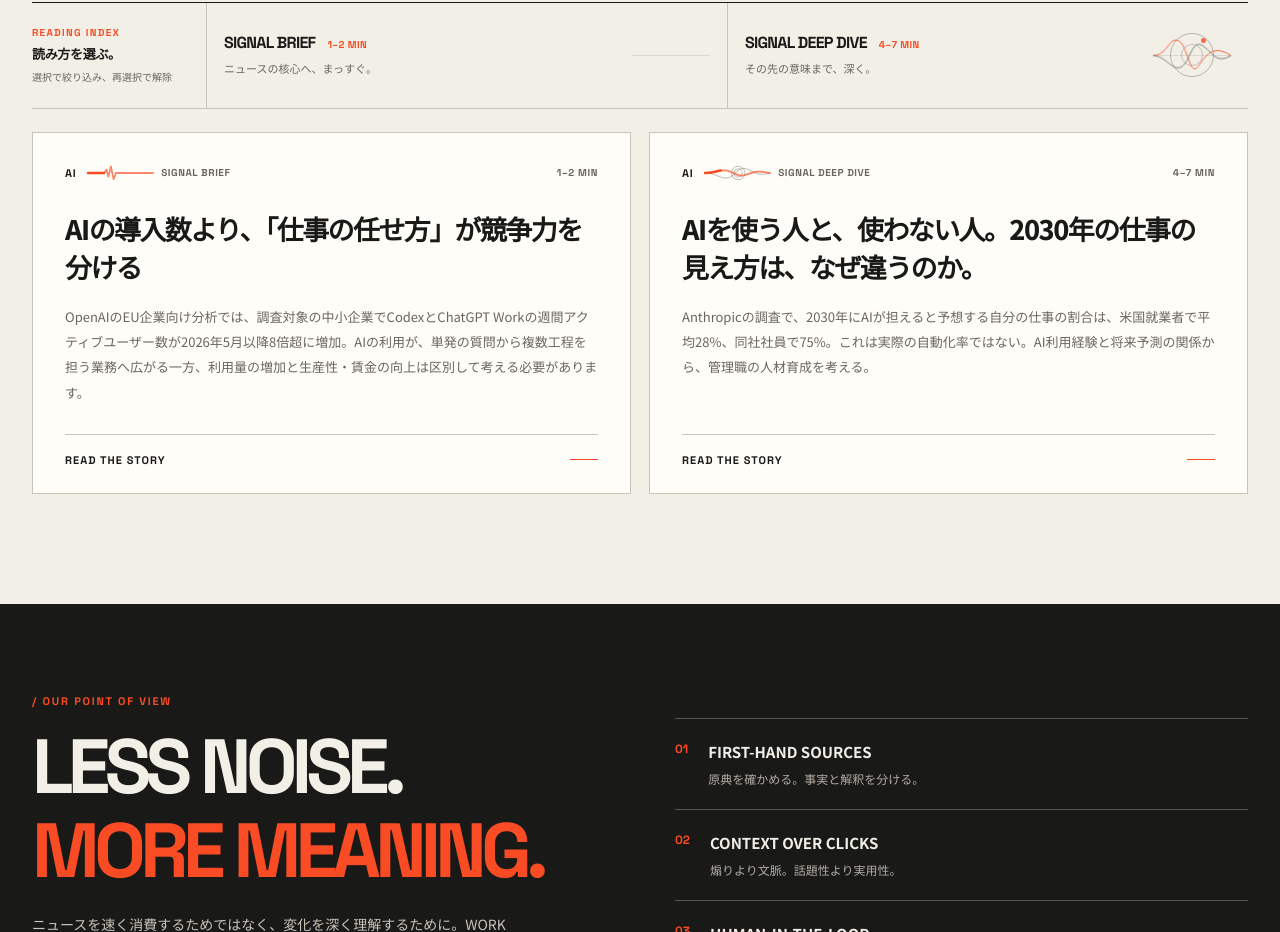
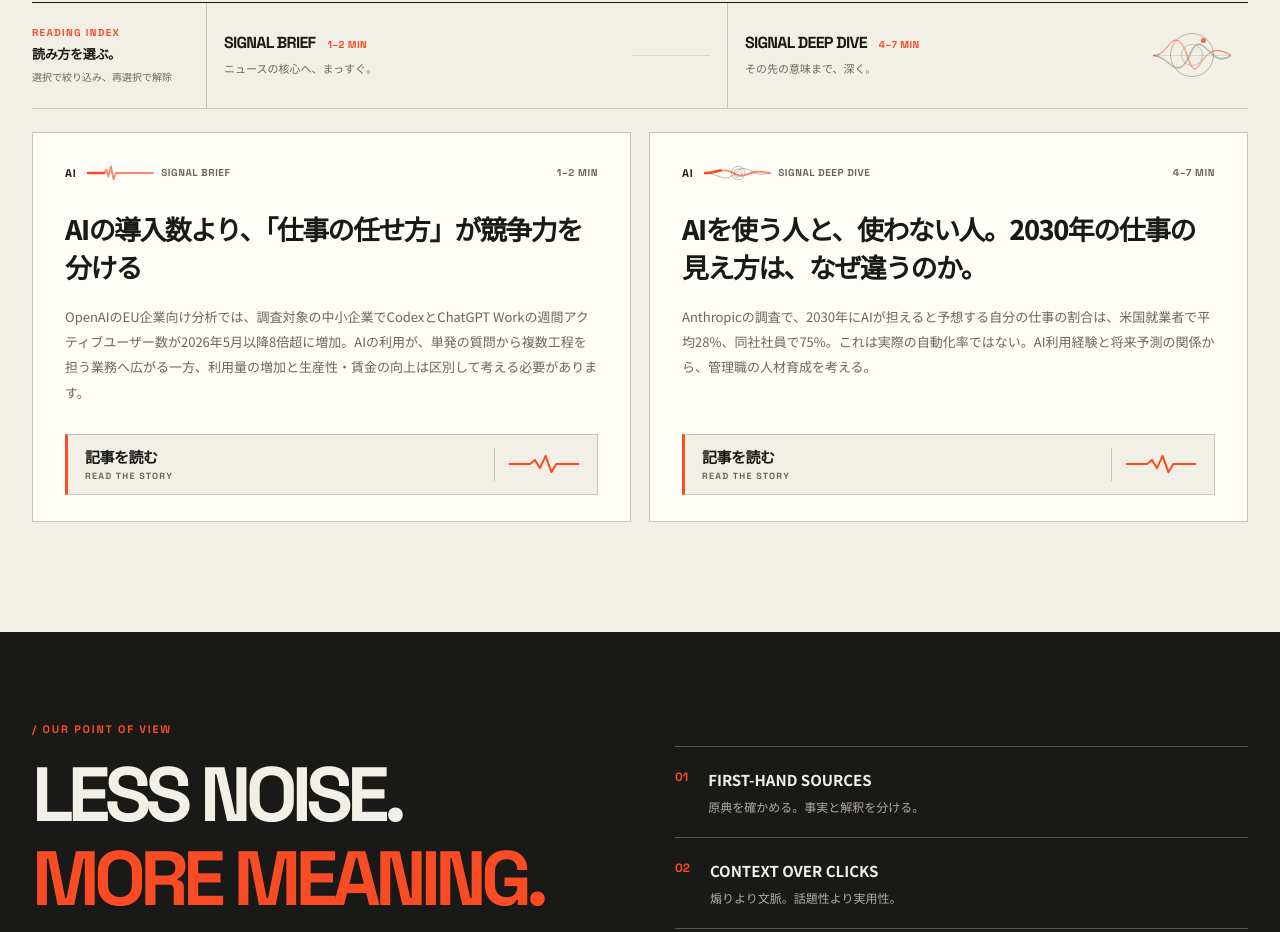
Before and after one commit to SoheiWada/work-signal, a plain HTML site: page index.html in a window 1280 px wide. Shown: the part 1132-2064 px from the top of the page. Drawn offline with Linux system fonts and the light colour scheme.

Commit message:
Replace obscure READ THE STORY link with Japanese wave-trace editorial CTA

```diff
--- a/index.html
+++ b/index.html
@@ -78,10 +78,25 @@
 .story-figure{margin:0 0 23px;overflow:hidden;aspect-ratio:16/9;background:var(--paper);border:1px solid #e5e0d6}
 .story-figure img{width:100%;height:100%;object-fit:cover;display:block;transition:transform .55s cubic-bezier(.2,.8,.2,1)}
 .story:hover .story-figure img{transform:scale(1.025)}
-.story-link{margin-top:auto;display:flex;justify-content:space-between;gap:18px;align-items:center;border-top:1px solid var(--line);padding-top:18px;text-decoration:none;font:700 11px var(--sans);letter-spacing:.095em}
-.story-link:after{content:"";display:block;flex:none;width:28px;height:1px;background:var(--orange);transition:width .25s ease}
-.story:hover .story-link:after,.story-link:focus-visible:after{width:52px}
-.story-link:focus-visible{outline:2px solid var(--orange);outline-offset:5px}
+
+/* Article navigation is an explicit touch target; the card itself is not clickable. */
+.story-link{margin-top:auto;min-height:61px;display:flex;align-items:center;gap:16px;padding:10px 17px;
+ background:var(--paper);border:1px solid var(--line);border-left:3px solid var(--orange);
+ text-decoration:none;color:var(--ink);transition:background .25s,color .25s,border-color .25s;touch-action:manipulation}
+.story-link-copy{display:flex;flex-direction:column;gap:4px;min-width:0}
+.story-link-jp{font:800 15px/1.35 var(--jp);letter-spacing:-.035em}
+.story-link-en{font:700 9px/1.25 var(--sans);letter-spacing:.14em;color:var(--muted);transition:color .25s}
+.story-link-mark{margin-left:auto;display:grid;place-items:center;width:86px;min-width:65px;height:33px;overflow:hidden;border-left:1px solid var(--line);padding-left:13px}
+.story-link-wave{display:block;width:72px;height:26px;overflow:visible}
+.story-link-wave path{fill:none;stroke:var(--orange);stroke-width:2;stroke-linecap:round;stroke-linejoin:round;vector-effect:non-scaling-stroke}
+.story-link-wave .link-wave-track{opacity:.3;stroke-width:1}
+.story-link-wave .link-wave-live{stroke-dasharray:160;stroke-dashoffset:0}
+@keyframes link-wave-trace{0%{stroke-dashoffset:160;opacity:.3}70%,100%{stroke-dashoffset:0;opacity:1}}
+.story-link:is(:hover,:focus-visible,:active){background:var(--ink);color:var(--paper);border-color:var(--ink);border-left-color:var(--orange)}
+.story-link:is(:hover,:focus-visible,:active) .story-link-en{color:#d0cac0}
+.story-link:is(:hover,:focus-visible,:active) .link-wave-live{animation:link-wave-trace .72s cubic-bezier(.22,.8,.24,1) both}
+.story-link:active{background:#35322e}
+.story-link:focus-visible{outline:3px solid var(--orange);outline-offset:3px}
 .empty{grid-column:1/-1;border:1px solid var(--line);background:var(--white);min-height:340px;display:grid;place-items:center;text-align:center;padding:40px}.empty strong{display:block;font:800 clamp(26px,4vw,48px)/1.3 var(--sans);letter-spacing:-.05em}.empty p{font-size:13px;color:var(--muted);line-height:1.9}.empty .number{font:800 13px var(--sans);color:var(--orange);letter-spacing:.14em;margin-bottom:20px}
 .manifesto{background:var(--ink);color:var(--paper);padding:90px 0}.manifesto-grid{display:grid;grid-template-columns:1fr 1fr;gap:70px}.manifesto h2{font:800 clamp(45px,6vw,86px)/1.1 var(--sans);letter-spacing:-.075em;margin:16px 0}.manifesto h2 em{font-style:normal;color:var(--orange)}.manifesto p{font-size:14px;line-height:2.2;color:#c9c4ba;max-width:480px}.principles{display:grid;align-content:center}.principle{display:flex;gap:20px;padding:22px 0;border-bottom:1px solid #59554e}.principle:first-child{border-top:1px solid #59554e}.principle b{font:700 12px var(--sans);color:var(--orange)}.principle div{font-size:15px;font-weight:700}.principle small{display:block;margin-top:8px;color:#b2aca3;font-size:12px;font-weight:400}
 footer{padding:36px 0 48px}.footer-row{display:flex;justify-content:space-between;gap:25px;align-items:start}.footer-logo{font:800 30px var(--sans);letter-spacing:-.08em}.footer-logo span{color:var(--orange)}.footer-copy{font-size:11px;line-height:2;color:var(--muted);text-align:right}
@@ -135,7 +150,7 @@ footer{padding:36px 0 48px}.footer-row{display:flex;justify-content:space-betwee
 .story h3{font-size:clamp(22px,5.7vw,28px);line-height:1.48;margin:24px 0 12px}
 .story p{font-size:13px;margin-bottom:24px}
 .manifesto{padding:70px 0}.manifesto-grid{grid-template-columns:1fr;gap:35px}.footer-row{flex-direction:column}.footer-copy{text-align:left}}
-@media(prefers-reduced-motion:reduce){*,*:before,*:after{animation:none!important;scroll-behavior:auto!important;transition:none!important}.guide-pulse path,.signal-mark .signal-sweep{stroke-dashoffset:0!important;opacity:1!important}}
+@media(prefers-reduced-motion:reduce){*,*:before,*:after{animation:none!important;scroll-behavior:auto!important;transition:none!important}.guide-pulse path,.signal-mark .signal-sweep,.link-wave-live{stroke-dashoffset:0!important;opacity:1!important}}
 </style>
 <!-- Google tag (gtag.js): WORK SIGNAL -->
 <script async src="https://www.googletagmanager.com/gtag/js?id=G-X4B5F6JJZH"></script>
@@ -230,7 +245,12 @@ selected.forEach(a=>{
    figure.append(img);body.append(figure);
  }
  body.append(node('p',a.summary));
- const link=node('a',undefined,'story-link');link.href='./articles/'+encodeURIComponent(a.id)+'/';link.append(node('span','READ THE STORY'));
+ const link=node('a',undefined,'story-link');link.href='./articles/'+encodeURIComponent(a.id)+'/';link.setAttribute('aria-label',a.title+' の記事を読む');
+ const copy=node('span',undefined,'story-link-copy');copy.append(node('span','記事を読む','story-link-jp'),node('span','READ THE STORY','story-link-en'));
+ const signal=document.createElementNS('http://www.w3.org/2000/svg','svg');signal.setAttribute('viewBox','0 0 88 26');signal.setAttribute('aria-hidden','true');signal.classList.add('story-link-wave');
+ const waveD='M2 13 H20 L27 13 L33 8 L39 18 L46 3 L53 23 L59 13 H86';
+ for(const cls of ['link-wave-track','link-wave-live']){const path=document.createElementNS('http://www.w3.org/2000/svg','path');path.setAttribute('d',waveD);path.classList.add(cls);signal.append(path)}
+ const mark=node('span',undefined,'story-link-mark');mark.append(signal);link.append(copy,mark);
  body.append(link);card.append(head,body);root.append(card)
 })}
 fetch('./data/articles.json',{cache:'no-store'}).then(r=>{if(!r.ok)throw Error('data unavailable');return r.json()}).then(data=>{items=Array.isArray(data)?data.filter(a=>a.status==='published'&&a.score>=80&&typeof a.id==='string'&&categories.includes(a.category)&&typeof a.source_url==='string'&&/^https:\/\//.test(a.source_url)):[];render()}).catch(()=>{if(!root.children.length)render()});
```
